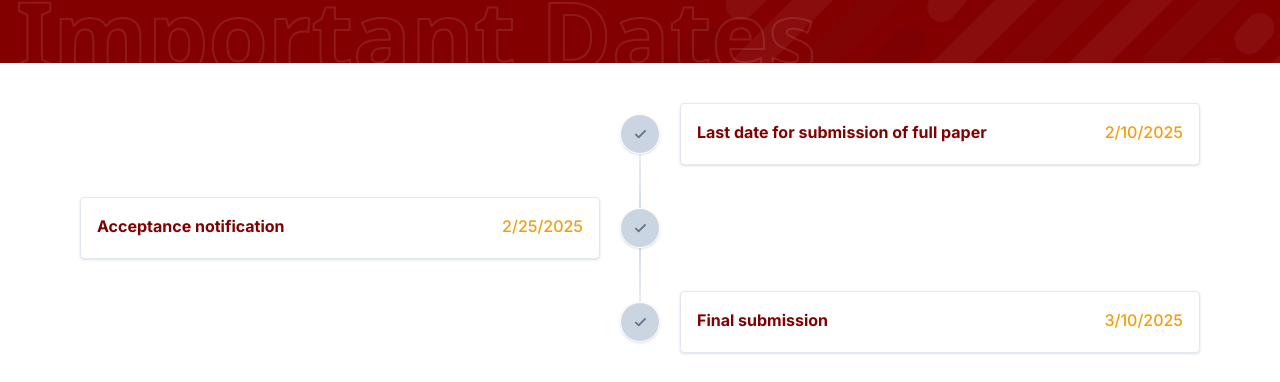
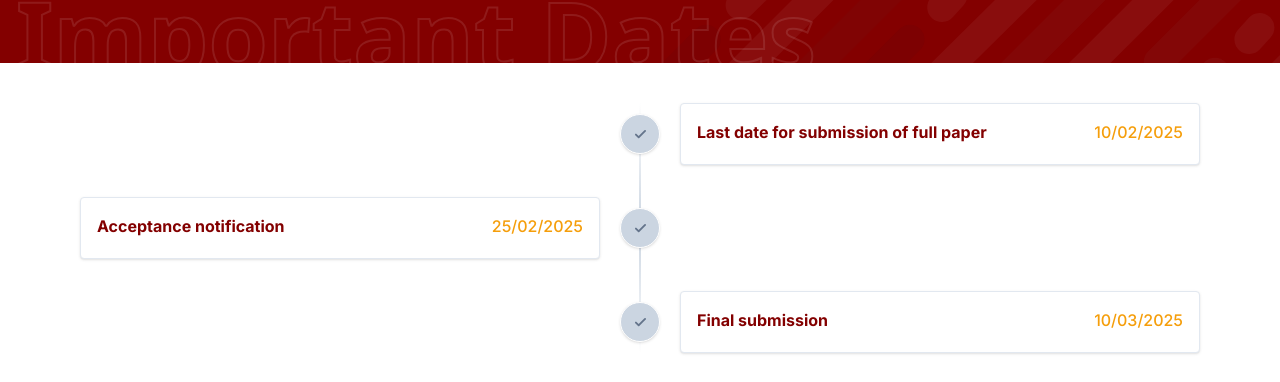
Before and after one commit to kmrsanthosh/TCEResearchConclave, a Next.js app: page /TCEResearchConclave/ in a window 1280 px wide. Shown: the part 4601-4983 px from the top of the page. Built offline with nearby package versions, Linux system fonts and the light colour scheme.

Commit message:
Converted Date Format To DD/MM/YYYY

```diff
--- a/components/timeline/AnimatedTimeline.tsx
+++ b/components/timeline/AnimatedTimeline.tsx
@@ -38,6 +38,14 @@ const AnimatedTimeline: React.FC<AnimatedTimelineProps> = ({
       ))}
     </div>
   );
+};
+
+// Utility function to format date as DD/MM/YYYY
+const formatDate = (date: Date): string => {
+  const day = String(date.getDate()).padStart(2, "0");
+  const month = String(date.getMonth() + 1).padStart(2, "0"); // Months are zero-based
+  const year = date.getFullYear();
+  return `${day}/${month}/${year}`;
 };
 
 // Sub-component for each timeline item to handle scroll animation
@@ -119,7 +127,7 @@ const ScrollAnimatedTimelineItem: React.FC<{
               isCompleted ? "text-emerald-500" : "text-amber-500"
             }`}
           >
-            {new Date(item.date).toLocaleDateString()}
+            {formatDate(new Date(item.date))}
           </time>
         </div>
         {/* <div className="text-slate-500">{item.description}</div> */}
```
